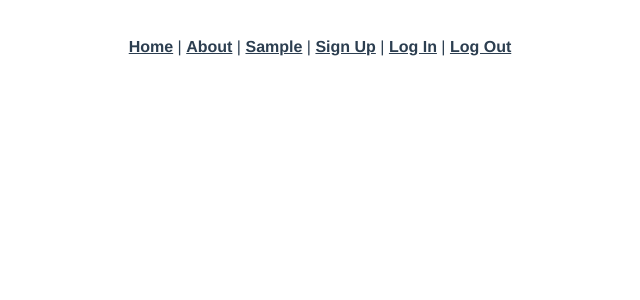
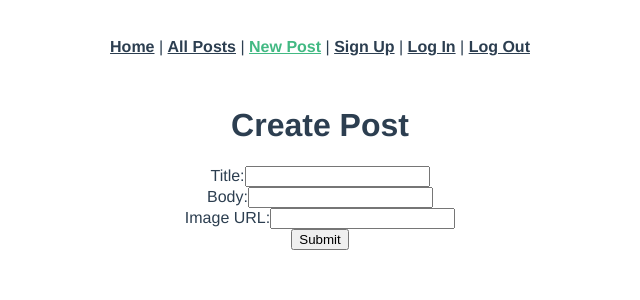
Before and after one commit to TaylorChrisL/blog-frontend, a Vue app: page /posts/new in a window 1280 px wide. Shown: the top 300 px of the page, without its empty margins (320-960 px from the left). Built offline with nearby package versions, Linux system fonts and the light colour scheme.

Commit message:
Adds more views, ability to see and create posts

```diff
--- a/src/App.vue
+++ b/src/App.vue
@@ -2,9 +2,9 @@
   <nav>
     <router-link to="/">Home</router-link>
     |
-    <router-link to="/about">About</router-link>
+    <router-link to="/posts">All Posts</router-link>
     |
-    <router-link to="/sample">Sample</router-link>
+    <router-link to="/posts/new">New Post</router-link>
     |
     <router-link to="/signup">Sign Up</router-link>
     |
--- a/src/router/index.js
+++ b/src/router/index.js
@@ -1,6 +1,7 @@
 import { createRouter, createWebHistory } from "vue-router";
 import HomeView from "../views/HomeView.vue";
-import SampleView from "../views/SampleView.vue";
+import PostsIndex from "../views/PostsIndex.vue";
+import PostsNew from "../views/PostsNew.vue";
 import SignupView from "../views/SignupView.vue";
 import LoginView from "../views/LoginView.vue";
 import LogoutView from "../views/LogoutView.vue";
@@ -12,17 +13,14 @@
     component: HomeView,
   },
   {
-    path: "/about",
-    name: "about",
-    // route level code-splitting
-    // this generates a separate chunk (about.[hash].js) for this route
-    // which is lazy-loaded when the route is visited.
-    component: () => import(/* webpackChunkName: "about" */ "../views/AboutView.vue"),
+    path: "/posts",
+    name: "postsindex",
+    component: PostsIndex,
   },
   {
-    path: "/sample",
-    name: "sample",
-    component: SampleView,
+    path: "/posts/new",
+    name: "postsnew",
+    component: PostsNew,
   },
   {
     path: "/signup",
--- /dev/null
+++ b/src/views/PostsIndex.vue
@@ -0,0 +1,39 @@
+<script>
+import axios from "axios";
+export default {
+  data: function () {
+    return {
+      posts: [],
+    };
+  },
+  created: function () {
+    this.indexPosts();
+  },
+  methods: {
+    indexPosts: function () {
+      axios.get("/posts.json").then((response) => {
+        this.posts = response.data;
+        console.log("All Posts:", this.posts);
+      });
+    },
+  },
+};
+</script>
+
+<template>
+  <div v-for="post in posts" v-bind:key="post.id">
+    <h1>{{ post.title }}</h1>
+    <img :src="post.image" alt="An Image" />
+    <p>
+      {{ post.body }}
+    </p>
+    <hr />
+  </div>
+</template>
+
+<style>
+img {
+  max-width: 200px;
+  max-height: 300px;
+}
+</style>
--- /dev/null
+++ b/src/views/PostsNew.vue
@@ -0,0 +1,49 @@
+<script>
+import axios from "axios";
+
+export default {
+  data: function () {
+    return {
+      newPostParams: {},
+      errors: [],
+    };
+  },
+  methods: {
+    createPost: function () {
+      axios
+        .post("/posts", this.newPostParams)
+        .then((response) => {
+          console.log(response.data);
+          this.$router.push("/posts");
+        })
+        .catch((error) => {
+          this.errors = error.response.data.errors;
+        });
+    },
+  },
+};
+</script>
+
+<template>
+  <div class="posts-new">
+    <form v-on:submit.prevent="createPost()">
+      <h1>Create Post</h1>
+      <ul>
+        <li v-for="error in errors" v-bind:key="error">{{ error }}</li>
+      </ul>
+      <div>
+        <label>Title:</label>
+        <input type="text" v-model="newPostParams.title" />
+      </div>
+      <div>
+        <label>Body:</label>
+        <input type="text" v-model="newPostParams.body" />
+      </div>
+      <div>
+        <label>Image URL:</label>
+        <input type="text" v-model="newPostParams.image" />
+      </div>
+      <input type="submit" value="Submit" />
+    </form>
+  </div>
+</template>
```
